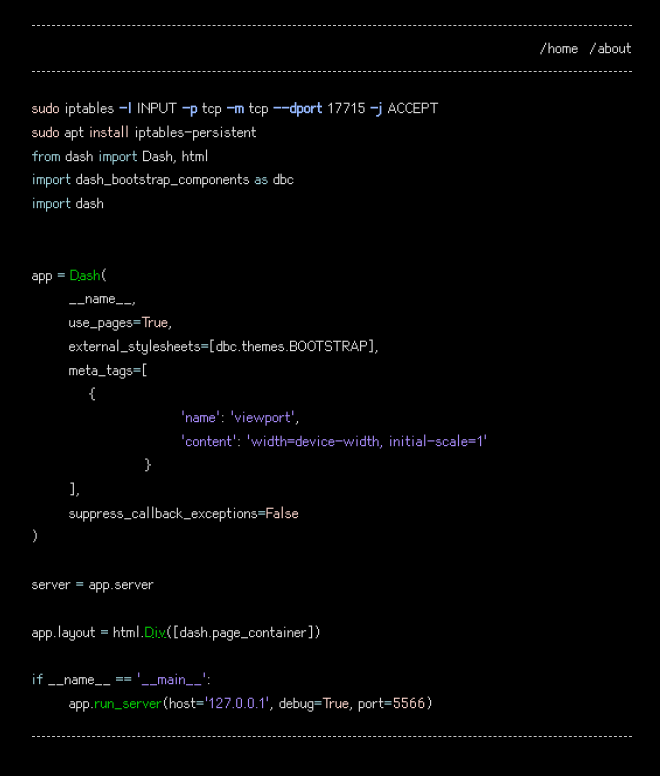
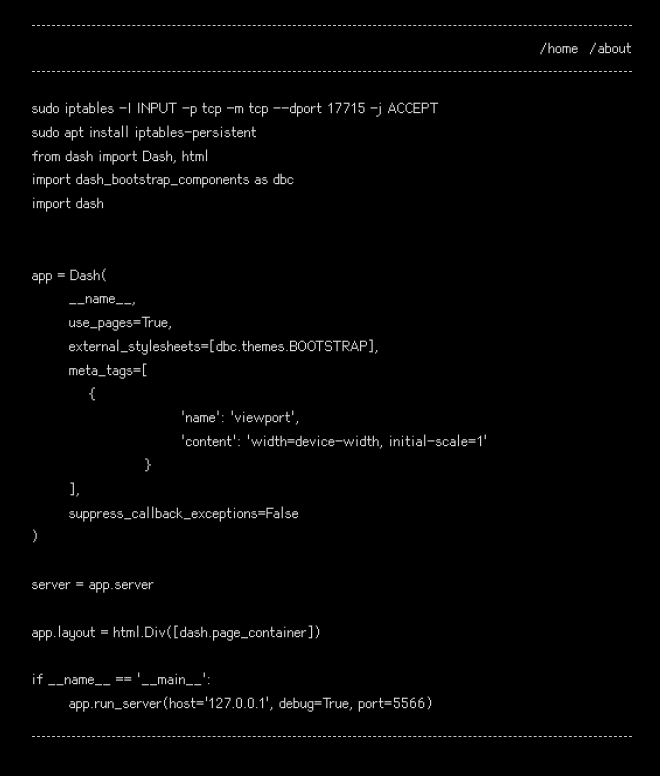
Before and after one commit to morningdip/home, a Jekyll site: the page built from _posts/2022-07-29-wfh.md, in a window 1280 px wide. Shown: the top 776 px of the page, without its empty margins (308-968 px from the left). Built offline with Jekyll 4.4.1, drawn with Linux system fonts in a browser that asks for light colours.

Commit message:
Update base.scss

```diff
--- a/_sass/base.scss
+++ b/_sass/base.scss
@@ -78,62 +78,3 @@ textarea { vertical-align: top; }
 .lineno { color: var(--code-color-1); margin-right: 15px; }
 figure.highlight { margin: 5px 0; }
 pre, code { background-color: var(--background-color);  border: none;  padding: 0;  margin: 0;  overflow:auto;  font-size: $base-font-size;  color: var(--text-color);  line-height: 1.7 !important;  font-family: $base-font-family !important; }
-.highlight .hll { background-color: var(--code-color-2); }
-.highlight .c { color: var(--code-color-1); font-style: italic } /* Comment */
-.highlight .err { color: var(--code-color-3); background-color: var(--code-color-4); } /* Error */
-.highlight .k { color: var(--code-color-5); } /* Keyword */
-.highlight .cm { color: var(--code-color-1); font-style: italic } /* Comment.Multiline */
-.highlight .cp { color: var(--code-color-6); } /* Comment.Preproc */
-.highlight .c1 { color: var(--code-color-1); font-style: italic } /* Comment.Single */
-.highlight .cs { color: var(--code-color-5); font-style: italic } /* Comment.Special */
-.highlight .gd { color: var(--code-color-7); } /* Generic.Deleted */
-.highlight .ge { font-style: italic } /* Generic.Emph */
-.highlight .gr { color: var(--code-color-7); } /* Generic.Error */
-.highlight .gh { color: var(--code-color-8); font-weight: bold } /* Generic.Heading */
-.highlight .gi { color: var(--code-color-9); } /* Generic.Inserted */
-.highlight .go { color: var(--code-color-10); } /* Generic.Output */
-.highlight .gp { color: var(--code-color-11); } /* Generic.Prompt */
-.highlight .gs { font-weight: bold } /* Generic.Strong */
-.highlight .gu { color: var(--code-color-12); font-weight: bold } /* Generic.Subheading */
-.highlight .gt { color: var(--code-color-7); } /* Generic.Traceback */
-.highlight .kc { color: var(--code-color-5); } /* Keyword.Constant */
-.highlight .kd { color: var(--code-color-5); } /* Keyword.Declaration */
-.highlight .kn { color: var(--code-color-5); } /* Keyword.Namespace */
-.highlight .kp { color: var(--code-color-5); } /* Keyword.Pseudo */
-.highlight .kr { color: var(--code-color-5); } /* Keyword.Reserved */
-.highlight .kt { color: var(--code-color-13); } /* Keyword.Type */
-.highlight .m { color: var(--code-color-14); } /* Literal.Number */
-.highlight .s { color: var(--code-color-15); } /* Literal.String */
-.highlight .na { color: var(--code-color-16); } /* Name.Attribute */
-.highlight .nb { color: var(--code-color-13); } /* Name.Builtin */
-.highlight .nc { color: var(--code-color-9); text-decoration: underline } /* Name.Class */
-.highlight .no { color: var(--code-color-7); } /* Name.Constant */
-.highlight .nd { color: var(--code-color-10); } /* Name.Decorator */
-.highlight .ni { color: var(--code-color-17); font-weight: bold } /* Name.Entity */
-.highlight .nf { color: var(--code-color-9); } /* Name.Function */
-.highlight .nn { color: var(--code-color-13); text-decoration: underline } /* Name.Namespace */
-.highlight .nt { color: var(--code-color-16); font-weight: bold } /* Name.Tag */
-.highlight .nv { color: var(--code-color-7); } /* Name.Variable */
-.highlight .o { color: var(--code-color-5); }
-.highlight .ow { color: var(--code-color-5); } /* Operator.Word */
-.highlight .w { color: var(--code-color-18); } /* Text.Whitespace */
-.highlight .mf { color: var(--code-color-14); } /* Literal.Number.Float */
-.highlight .mh { color: var(--code-color-14); } /* Literal.Number.Hex */
-.highlight .mi { color: var(--code-color-13); } /* Literal.Number.Integer */
-.highlight .mo { color: var(--code-color-14); } /* Literal.Number.Oct */
-.highlight .sb { color: var(--code-color-15); } /* Literal.String.Backtick */
-.highlight .sc { color: var(--code-color-15); } /* Literal.String.Char */
-.highlight .sd { color: var(--code-color-15); } /* Literal.String.Doc */
-.highlight .s2 { color: var(--code-color-15); } /* Literal.String.Double */
-.highlight .se { color: var(--code-color-15); } /* Literal.String.Escape */
-.highlight .sh { color: var(--code-color-15); } /* Literal.String.Heredoc */
-.highlight .si { color: var(--code-color-15); } /* Literal.String.Interpol */
-.highlight .sx { color: var(--code-color-15); } /* Literal.String.Other */
-.highlight .sr { color: var(--code-color-14); } /* Literal.String.Regex */
-.highlight .s1 { color: var(--code-color-15); } /* Literal.String.Single */
-.highlight .ss { color: var(--code-color-5); } /* Literal.String.Symbol */
-.highlight .bp { color: var(--code-color-13); } /* Name.Builtin.Pseudo */
-.highlight .vc { color: var(--code-color-7); } /* Name.Variable.Class */
-.highlight .vg { color: var(--code-color-7); } /* Name.Variable.Global */
-.highlight .vi { color: var(--code-color-7); } /* Name.Variable.Instance */
-.highlight .il { color: var(--code-color-14); } /* Literal.Number.Integer.Long */
```
